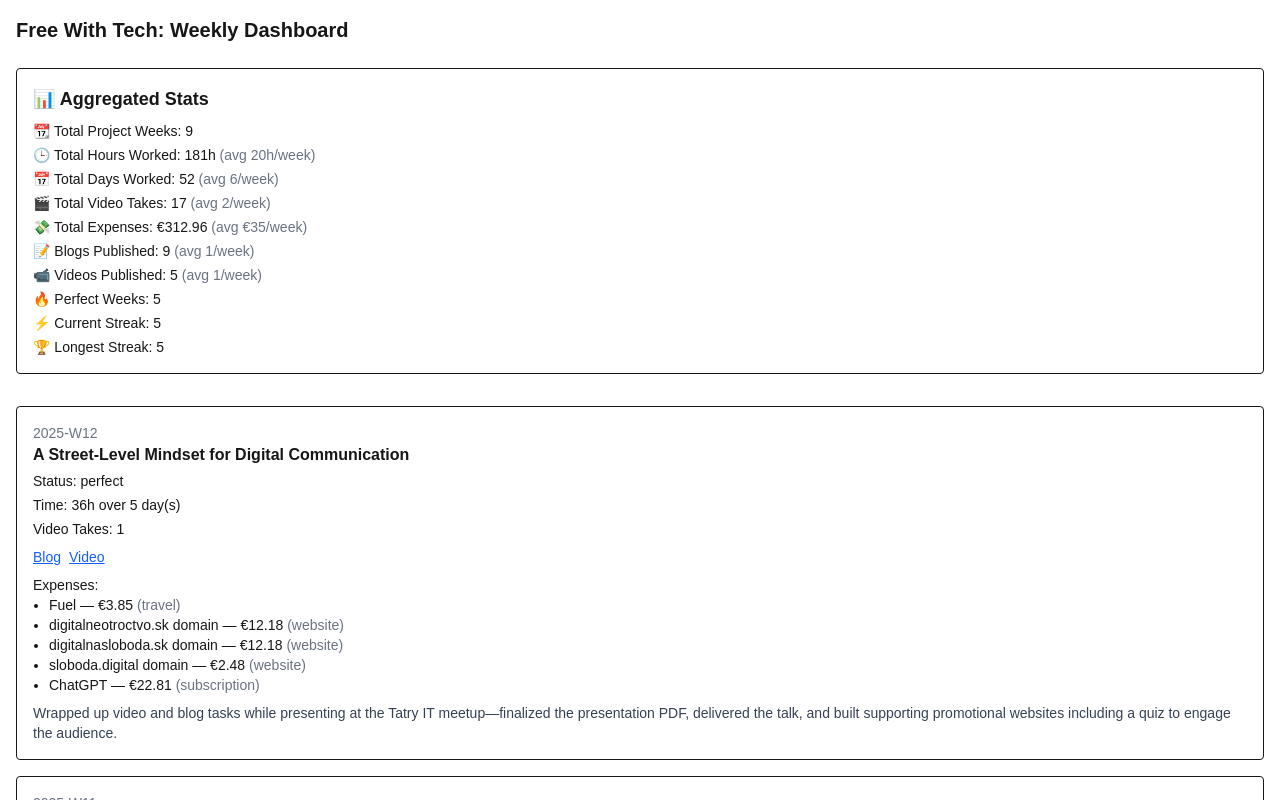
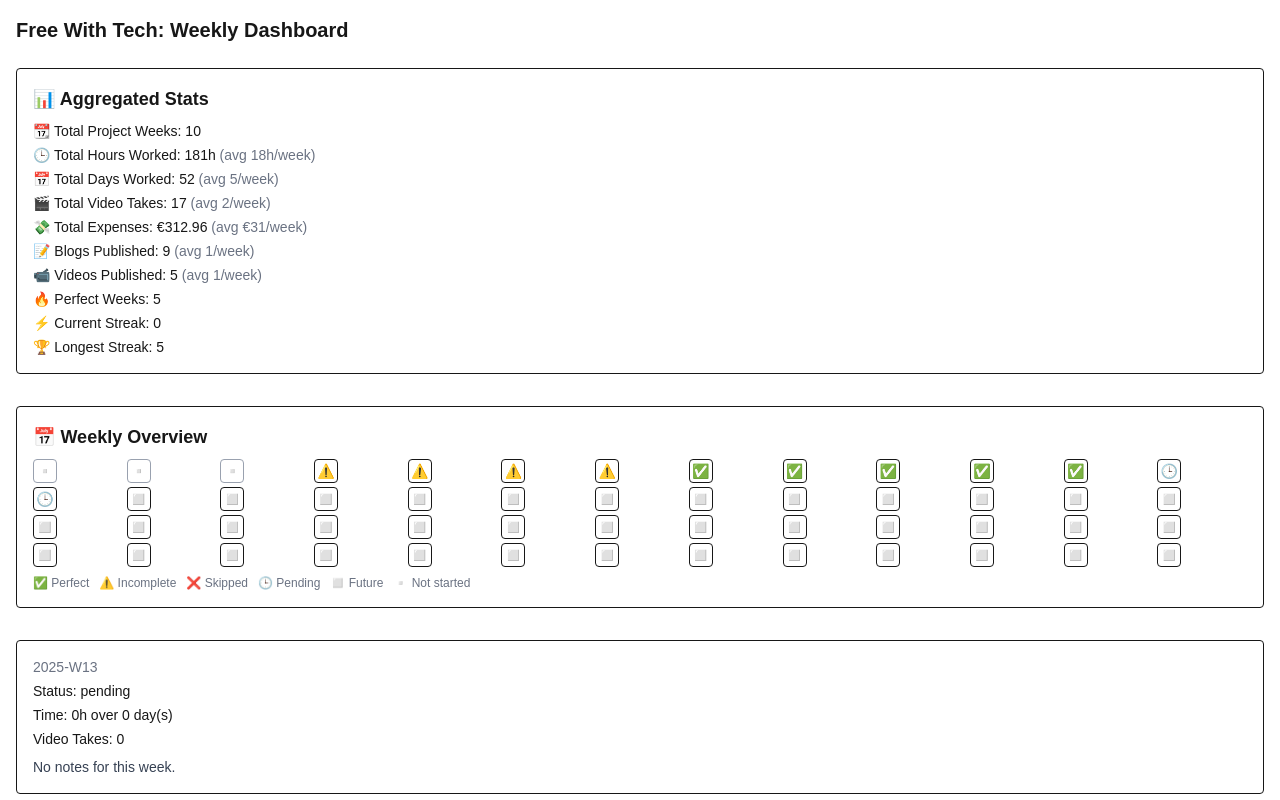
Before and after one commit to sampittko/creator-dashboard, a Next.js app: page / in a window 1280 px wide. Shown: the top 800 px of the page. Built offline with nearby package versions, Linux system fonts and the light colour scheme.

Commit message:
feat: year grid

```diff
--- /dev/null
+++ b/app/components/year-grid.tsx
@@ -0,0 +1,102 @@
+'use client';
+
+import data from "@/data/weeks.json";
+import { WeeklyEntry, WeekStatus } from "@/types";
+import { statusToEmoji } from "@/lib/visuals";
+import { getISOWeek, getISOWeekYear } from "date-fns";
+
+function generateAllWeekIds(year: number): string[] {
+  return Array.from({ length: 52 }, (_, i) => `${year}-W${String(i + 1).padStart(2, "0")}`);
+}
+
+function getCurrentWeekId(): string {
+  const now = new Date();
+  return `${getISOWeekYear(now)}-W${String(getISOWeek(now)).padStart(2, "0")}`;
+}
+
+function getStatusForWeek(
+  weekId: string,
+  projectStartWeek: string,
+  currentWeekId: string,
+  existingStatus?: WeekStatus
+): WeekStatus | "future" | "pending" {
+  if (weekId > currentWeekId) {
+    return "future";
+  }
+
+  const isCurrentWeek = weekId === currentWeekId;
+
+  if (isCurrentWeek) {
+    return existingStatus || "pending";
+  }
+
+  if (existingStatus) return existingStatus;
+
+  if (weekId >= projectStartWeek && weekId < currentWeekId) {
+    return "skipped";
+  }
+
+  return "not_started";
+}
+
+export function YearGrid() {
+  const year = new Date().getFullYear();
+  const projectStartWeek = "2025-W04";
+  const currentWeekId = getCurrentWeekId();
+
+  const weeksData = data as WeeklyEntry[];
+  const weeksMap = new Map(weeksData.map((w) => [w.weekId, w]));
+
+  const allWeeks = generateAllWeekIds(year);
+
+  const mergedWeeks = allWeeks.map((weekId) => {
+    const existing = weeksMap.get(weekId);
+
+    const isMissing = !existing;
+    const isCurrentWeek = weekId === currentWeekId;
+
+    const status = getStatusForWeek(
+      weekId,
+      projectStartWeek,
+      currentWeekId,
+      existing?.weekStatus
+    );
+
+    return {
+      weekId,
+      topic: existing?.topic || "",
+      content: existing?.content || {
+        blogPublished: false,
+        videoPublished: false,
+        videoTakes: 0,
+        publishedAt: {},
+        links: {}
+      },
+      time: existing?.time || { minutesWorked: 0, daysWorked: 0 },
+      expenses: existing?.expenses || [],
+      notes: existing?.notes || "",
+      weekStatus: status,
+    };
+  });
+
+  return (
+    <section className="mb-8 border rounded p-4">
+      <h2 className="text-lg font-semibold mb-2">📅 Weekly Overview</h2>
+      <div className="grid grid-cols-13 gap-1 text-sm">
+        {mergedWeeks.map((week) => (
+          <div
+            key={week.weekId}
+            title={`${week.weekId}${week.topic ? " — " + week.topic : ""}`}
+            className={`w-6 h-6 flex items-center justify-center border rounded cursor-help ${week.weekStatus === "not_started" ? "text-gray-400" : ""
+              }`}
+          >
+            {statusToEmoji(week.weekStatus)}
+          </div>
+        ))}
+      </div>
+      <div className="text-xs text-gray-500 mt-2">
+        ✅ Perfect &nbsp; ⚠️ Incomplete &nbsp; ❌ Skipped &nbsp; 🕒 Pending &nbsp; ◻️ Future &nbsp; ▫️ Not started
+      </div>
+    </section>
+  );
+}
--- a/app/page.tsx
+++ b/app/page.tsx
@@ -1,6 +1,7 @@
 import data from "@/data/weeks.json";
 import { WeeklyEntry } from "@/types";
 import { getAggregatedStats } from "@/lib/stats";
+import { YearGrid } from "./components/year-grid";
 
 export default function DashboardPage() {
   const weeks = [...(data as WeeklyEntry[])].reverse();
@@ -44,6 +45,8 @@ export default function DashboardPage() {
           <li>🏆 Longest Streak: {stats.streaks?.longest ?? 0}</li>
         </ul>
       </section>
+
+      <YearGrid />
 
       {/* Weekly Breakdown */}
       <div className="grid gap-4">
--- a/data/weeks.json
+++ b/data/weeks.json
@@ -329,5 +329,22 @@
     ],
     "notes": "Wrapped up video and blog tasks while presenting at the Tatry IT meetup\u2014finalized the presentation PDF, delivered the talk, and built supporting promotional websites including a quiz to engage the audience.",
     "weekStatus": "perfect"
+  },
+  {
+    "weekId": "2025-W13",
+    "topic": "",
+    "content": {
+      "blogPublished": false,
+      "videoPublished": false,
+      "videoTakes": 0,
+      "publishedAt": {}
+    },
+    "time": {
+      "minutesWorked": 0,
+      "daysWorked": 0
+    },
+    "expenses": [],
+    "notes": "",
+    "weekStatus": "pending"
   }
 ]
--- /dev/null
+++ b/lib/visuals.ts
@@ -0,0 +1,19 @@
+import { WeekStatus } from "@/types";
+
+export function statusToEmoji(status: WeekStatus | "future" | "pending"): string {
+  switch (status) {
+    case "perfect":
+      return "✅";
+    case "incomplete":
+      return "⚠️";
+    case "skipped":
+      return "❌";
+    case "pending":
+      return "🕒";
+    case "future":
+      return "◻️";
+    case "not_started":
+    default:
+      return "▫️";
+  }
+}
```
Also changed, not shown: package.json (+7 -6 lines), 1 other file (tests, documents, lock files or other folders).
